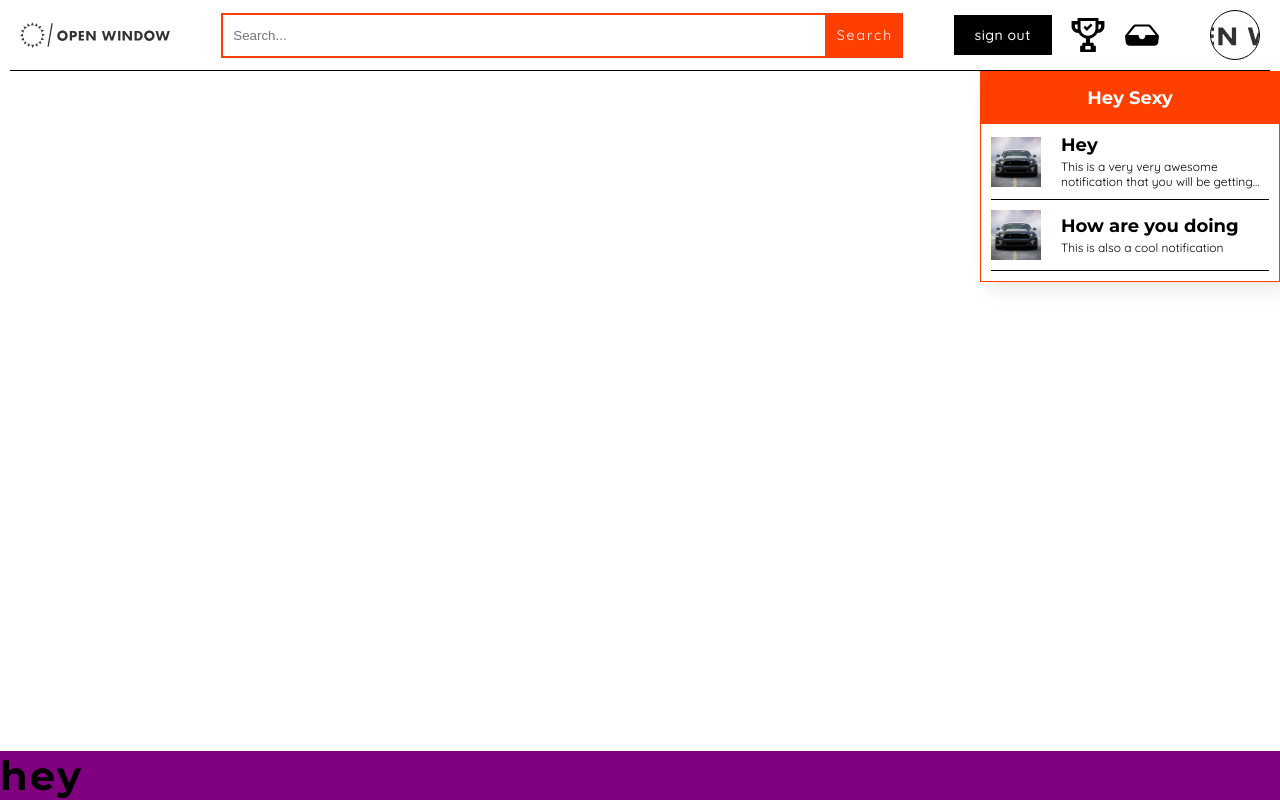
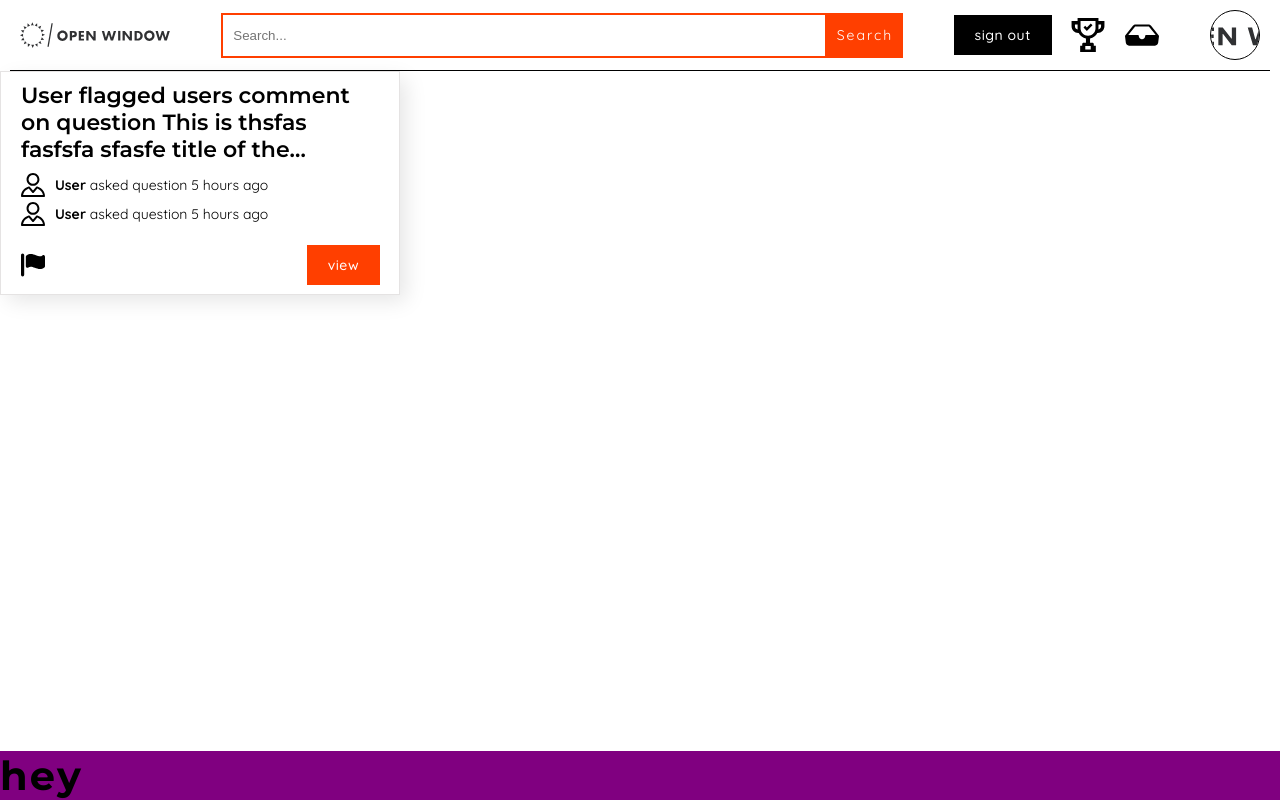
Before and after one commit to LeandervanAarde26/openwindowoverflow, a React (Create React App) app in the folder client/: page /test in a window 1280 px wide. Built offline with nearby package versions, Linux system fonts and the light colour scheme.

Commit message:
FlageddComment Done

```diff
--- a/client/src/Components/FlaggedComment/FlaggedComment.component.jsx
+++ b/client/src/Components/FlaggedComment/FlaggedComment.component.jsx
@@ -1,56 +1,43 @@
-// import * as React from "react";
-// import Box from "@mui/material/Box";
-// import Card from "@mui/material/Card";
-// import CardActions from "@mui/material/CardActions";
-// import CardContent from "@mui/material/CardContent";
-// import Button from "@mui/material/Button";
-// import Typography from "@mui/material/Typography";
-// import { BiUser } from "react-icons/bi";
-// import styles from "./FlaggedComment.module.scss";
-// import { AiFillFlag } from "react-icons/ai";
+import React from 'react';
+import styles from './FlaggedComment.module.scss';
+import ic_user from '../../Assets/Icons/ic_user.svg';
+import ic_flag from '../../Assets/Icons/ic_flag.svg';
+import Icon from '../Icon/Icon';
+import Button from '../Button/Button.component';
 
-// const bull = (
-//   <Box
-//     component="span"
-//     sx={{ display: "inline-block", mx: "2px", transform: "scale(0.8)" }}
-//   >
-//     •
-//   </Box>
-// );
+const FlaggedComment = () => {
+    return (
+        <div className={styles.container}>
+            <div className={styles.container__top}>
+                <h4>User flagged users comment on question This is thsfas fasfsfa sfasfe title of the question that the user h</h4>
+            </div>
+            <div className={styles.container__info}>
+                <div className={styles['container__info--content']}>
+                    <Icon
+                        icon={ic_user}
+                    />
 
-// export default function BasicCard() {
-//   return (
-//     <Card sx={{ width: 400, height: 220, marginBottom: 5 }}>
-//       <CardContent>
-//         <Typography
-//           sx={{ fontSize: 18, fontWeight: 900 }}
-//           color="text.secondary"
-//           gutterBottom
-//         >
-//           User comment has been flagged due to....
-//         </Typography>
-//         <Typography variant="h5" component="div"></Typography>
-//         <Typography sx={{ mb: 1.5 }} color="text.secondary">
-//           <BiUser style={{ height: "30px", width: "30px" }} />
+                    <p><strong>User</strong> asked question 5 hours ago</p>
+                </div>
+                <div className={styles['container__info--content']}>
+                    <Icon
+                        icon={ic_user}
+                    />
 
-//           <br />
-//           <BiUser style={{ height: "30px", width: "30px" }} />
-//         </Typography>
-//       </CardContent>
-//       <AiFillFlag style={{ height: " 40px", width: "40px", marginLeft: 10 }} />
-//       <Button
-//         className="view-btn"
-//         sx={{
-//           float: "right",
-//           color: " white",
-//           height: 30,
-//           width: 40,
-//           backgroundColor: "#FF3F00",
-//           marginRight: 2,
-//         }}
-//       >
-//         View
-//       </Button>
-//     </Card>
-//   );
-// }
+                    <p><strong>User</strong> asked question 5 hours ago</p>
+                </div>
+            </div>
+            <div className={styles.container__bottom}>
+                <Icon
+                    icon={ic_flag}
+                />
+                <Button
+                    buttonType='primary'
+                    children='View'
+                />
+            </div>
+        </div>
+    );
+};
+
+export default FlaggedComment;
--- a/client/src/Components/FlaggedComment/FlaggedComment.module.scss
+++ b/client/src/Components/FlaggedComment/FlaggedComment.module.scss
@@ -0,0 +1,50 @@
+@import '../../StyleSource/variables.scss';
+
+.container {
+    display: flex;
+    flex-direction: column;
+    gap: 10px;
+    min-width: 400px;
+    max-width: 400px;
+    height: fit-content;
+    max-height: 250px;
+    @include dropShadow();
+    border: 1px solid $grey;
+    padding: 10px 20px;
+
+    &__top {
+        h4 {
+            font-weight: 600;
+            overflow: hidden;
+            text-overflow: ellipsis;
+            display: -webkit-box;
+            -webkit-line-clamp: 3;
+            line-clamp: 3;
+            -webkit-box-orient: vertical;
+        }
+    }
+
+    &__info {
+        display: flex;
+        flex-direction: column;
+        gap: 5px;
+        font-family: $headings;
+
+        &--content {
+            display: flex;
+            align-items: center;
+            gap: 10px;
+
+            p {
+                @include body();
+            }
+        }
+    }
+
+    &__bottom {
+        display: flex;
+        align-items: center;
+        justify-content: space-between;
+        margin-top: 10px;
+    }
+}
--- a/client/src/Routes/Components/Components.js
+++ b/client/src/Routes/Components/Components.js
@@ -11,6 +11,7 @@ import ValidationComplete from "../../Components/ValidationComplete/ValidationCo
 import styles from "./Components.module.scss";
 import PostAnswer from "../../Components/PostAnswer/PostAnswer.component";
 import Dropdown from "../../Components/Dropdown/Dropdown";
+import FlaggedComment from "../../Components/FlaggedComment/FlaggedComment.component"
 
 const Components = () => {
   return (
@@ -24,9 +25,7 @@ const Components = () => {
       {/* <ArticlesFilter/> */}
       {/* <Answers/> */}
       {/* <RightContainer/> */}
-      <Dropdown
-        title={"Hey Sexy"}
-      />
+      <FlaggedComment/>
 
     </div>
   );
--- a/client/src/StyleSource/variables.scss
+++ b/client/src/StyleSource/variables.scss
@@ -89,7 +89,7 @@ h6 {
 
 @mixin headingSix{
     font-family: $headings;
-font-size: 15px;
+    font-size: 15px;
     color: $black;
 }
 
```
